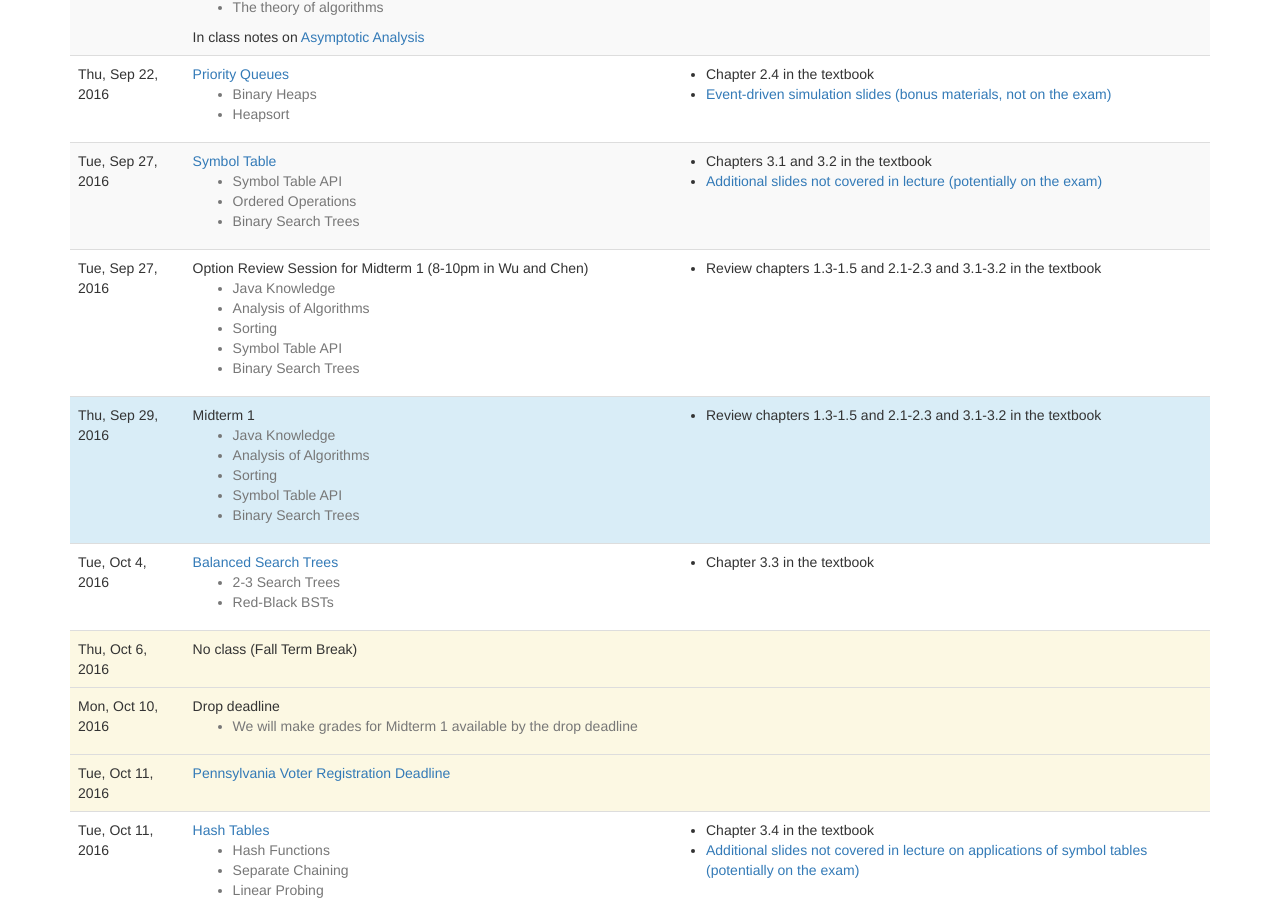
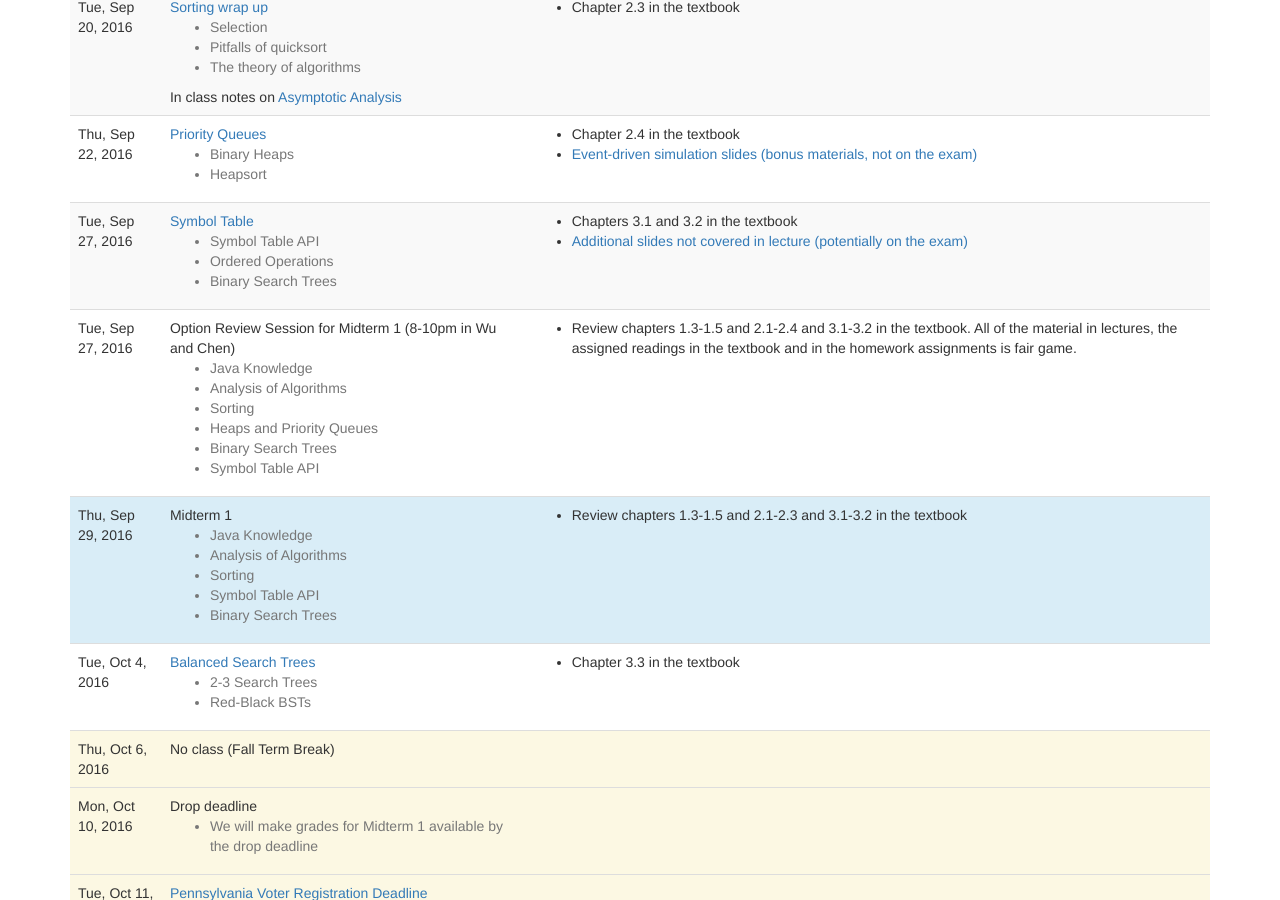
Before and after one commit to vikramkh/course-website-16fa, a Jekyll site: the page built from lectures.md, in a window 1280 px wide and 900 px high, scrolled down 1012 px. Built offline with Jekyll 4.4.1, drawn with Linux system fonts in a browser that asks for light colours; nearby versions of some CDN libraries.

Commit message:
Clarified the topics list

```diff
--- a/_data/exams.yaml
+++ b/_data/exams.yaml
@@ -1,7 +1,7 @@
 - assignment: Midterm 1
   location: TBA
   exam_date: 2016-09-29
-  topics: Java Knowledge, Analysis of Algorithms, Sorting, Symbol Table API, Heaps, Binary Search Trees
+  topics: Java Knowledge, Analysis of Algorithms, Sorting, Priority Queues, Heaps, Symbol Table API, Binary Search Trees
   review:
     date: Tuesday, September 27
     time: 8-10 PM
--- a/_data/lectures.yaml
+++ b/_data/lectures.yaml
@@ -125,11 +125,12 @@
     - Java Knowledge
     - Analysis of Algorithms
     - Sorting
+    - Heaps and Priority Queues
+    - Binary Search Trees
     - Symbol Table API
-    - Binary Search Trees
   reading:
     -
-      title: Review chapters 1.3-1.5 and 2.1-2.3 and 3.1-3.2 in the textbook
+      title: Review chapters 1.3-1.5 and 2.1-2.4 and 3.1-3.2 in the textbook.  All of the material in lectures, the assigned readings in the textbook and in the homework assignments is fair game.
 -
   date: 2016-09-29
   title: Midterm 1
```
